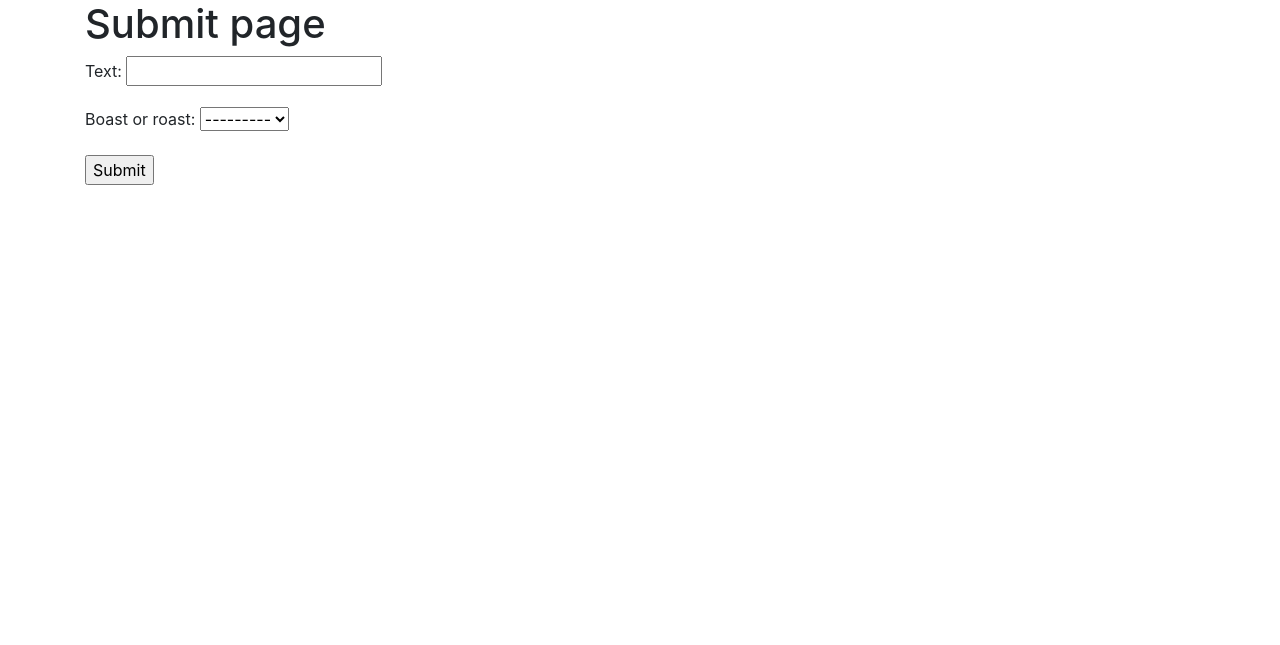
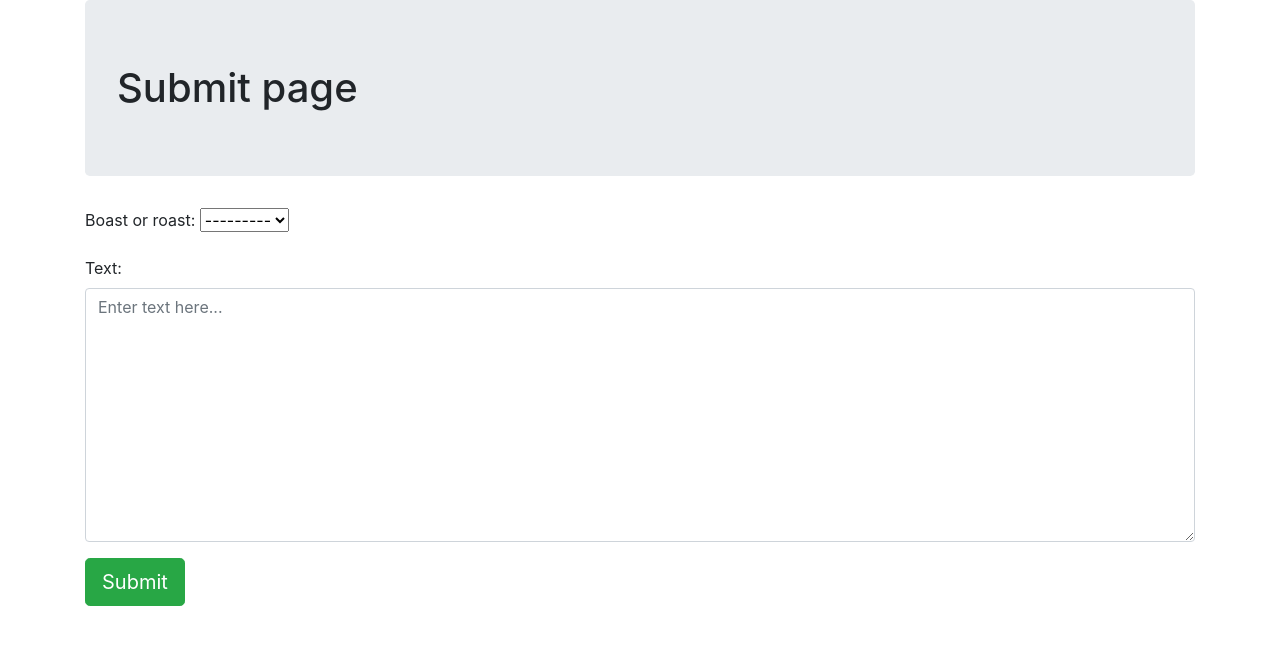
Before and after one commit to luisfff29/ghostpost, a Django app: page /addpost/ in a window 1280 px wide. Shown: the top 645 px of the page. Run offline with Django 3.2, Linux system fonts and the light colour scheme; some libraries are stand-ins or nearby versions.

Commit message:
add css to form

```diff
--- a/ghostpost_app/forms.py
+++ b/ghostpost_app/forms.py
@@ -3,6 +3,12 @@ from ghostpost_app.models import GhostModel
 
 
 class GhostForm(forms.ModelForm):
+    text = forms.CharField(widget=forms.Textarea(
+        attrs={
+            'placeholder': 'Enter text here...',
+            'class': 'form-control'
+        }))
+
     class Meta:
         model = GhostModel
-        fields = ['text', 'boast_or_roast']
+        fields = ['boast_or_roast', 'text']
--- a/templates/addpost.html
+++ b/templates/addpost.html
@@ -2,9 +2,9 @@
 {% extends 'index.html' %}
 {% block body_block %}
 <form action="/addpost/" method='post'>
-  <h1>Submit page</h1>
+  <h1 class='jumbotron'>Submit page</h1>
   {% csrf_token %}
   {{ form.as_p }}
-  <input type="submit" value='Submit'>
+  <input type="submit" class="btn btn-lg btn-success" value='Submit'>
 </form>
 {% endblock %}
```
